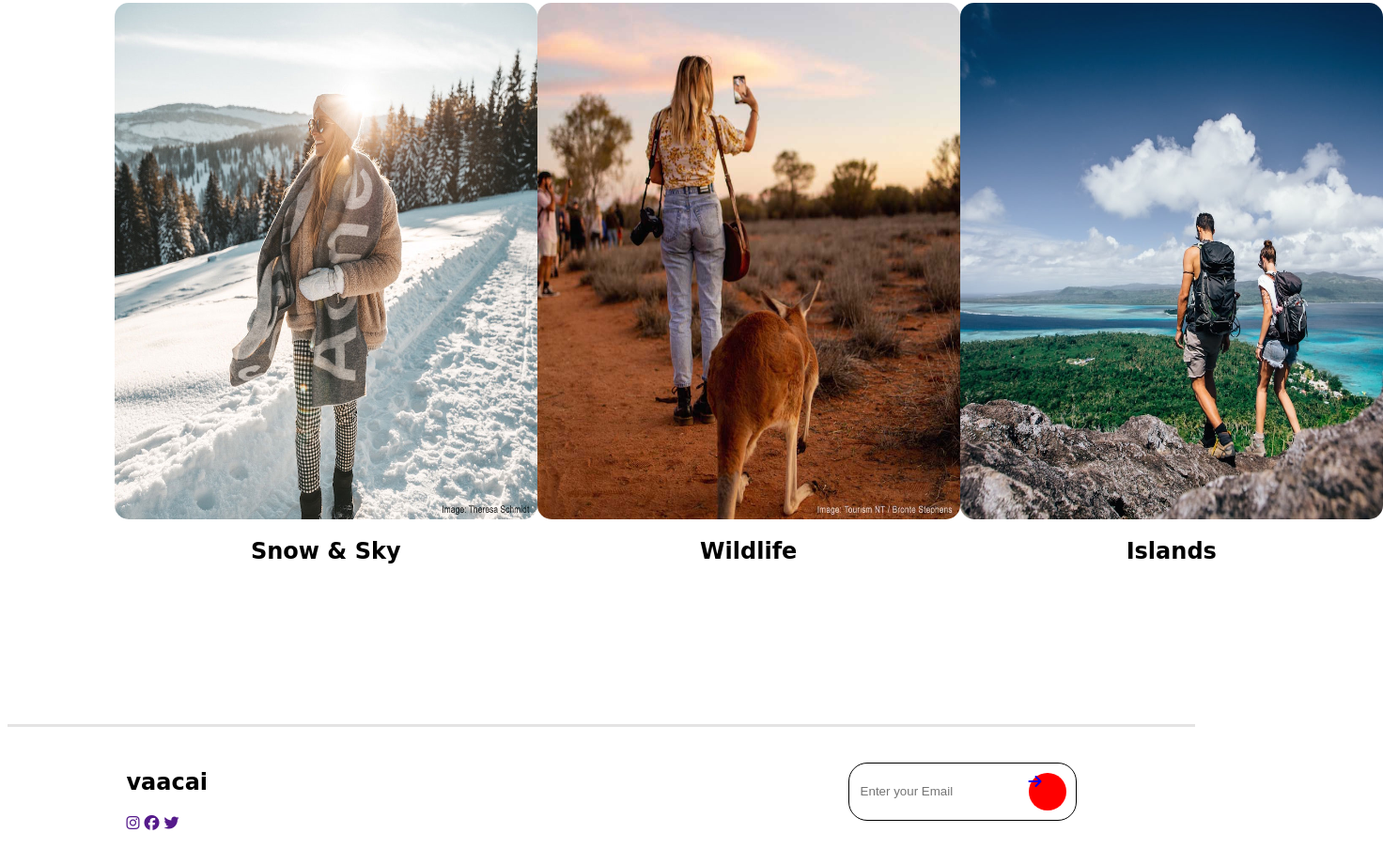
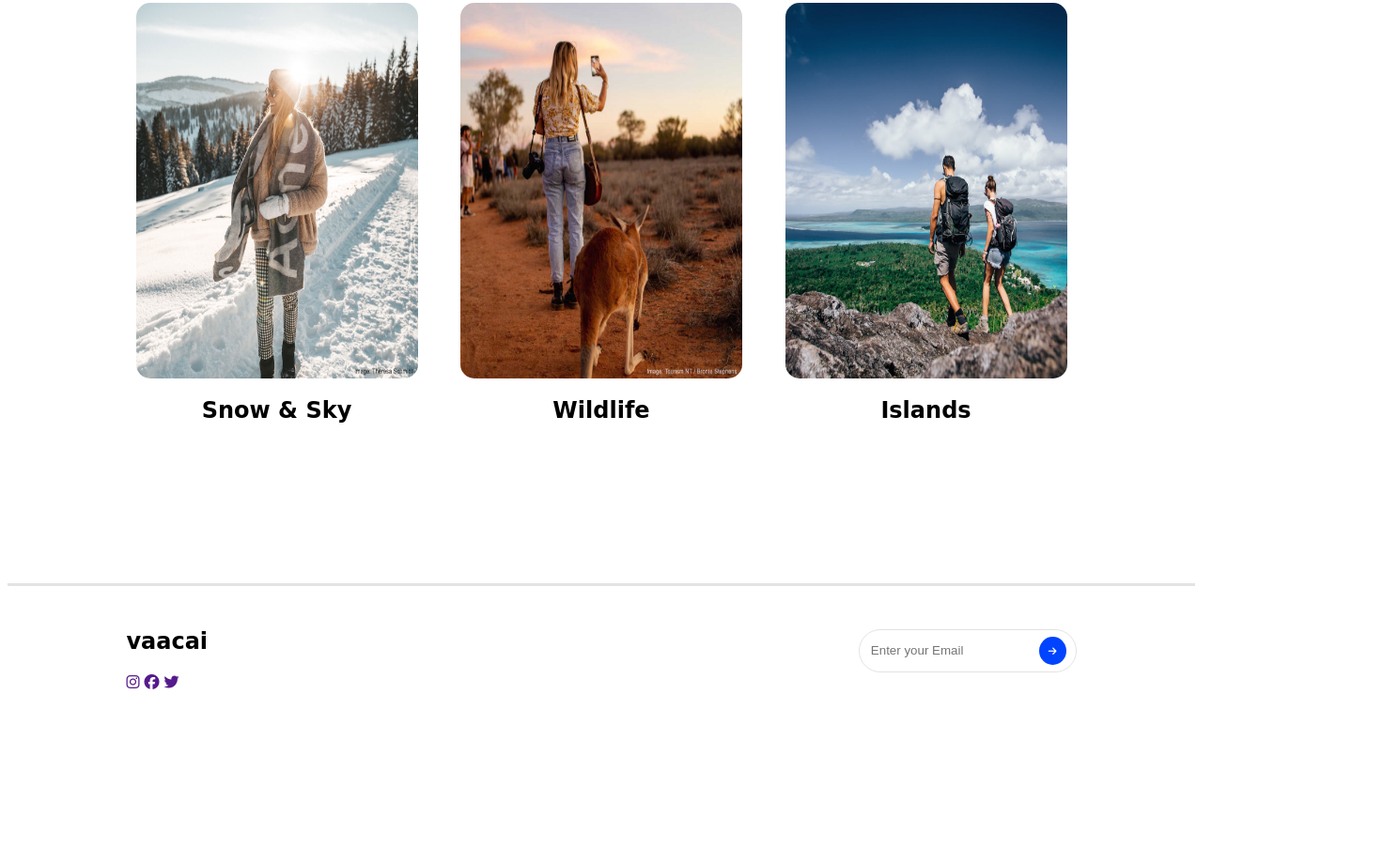
Before and after one commit to axelhrz/vaacai, a plain HTML site: page index.html in a window 1280 px wide. Shown: the part 1598-2518 px from the top of the page at 94% size, 1472 px wide, since content can reach past the window. After the commit the page ends 2368 px from the top, so only its background shows below. Drawn offline with nearby package versions, Linux system fonts and the light colour scheme.

Commit message:
Update style.css

```diff
--- a/css/style.css
+++ b/css/style.css
@@ -246,9 +246,29 @@ body {
 
 .sec3-img {
     border-radius: 15px;
-    height: 550px;
-    width: 450px;
+    height: 400px;
+    width: 300px;
     overflow: hidden;
+}
+
+@media only screen and (max-width: 950px) {
+    .sec3-img {
+        height: 350px;
+        width: 200px;
+    }
+}
+
+@media only screen and (max-width: 750px) {
+    .sec3 {
+        display: none;
+    }
+}
+
+@media only screen and (min-width: 1500px) {
+    .sec3-img {
+        height: 450px;
+        width: 350px;
+    }
 }
 
 .sec3-card img {
@@ -280,10 +300,10 @@ body {
 }
 
 .subscribe {
-    border: 1px solid black;
-    padding: 10px 10px 10px 10px;
+    border: 1px solid rgb(228, 227, 227);
+    padding: 7px 10px 7px 10px;
     align-self: center;
-    border-radius: 20px;
+    border-radius: 25px;
     display: flex;
 }
 
@@ -292,9 +312,10 @@ body {
     border: none;
 }
 
-.subscribe-btn {
-    width: 40px;
-    height: 40px;
+.subscribe i {
+    color: white;
     border-radius: 50%;
-    background: red;
+    padding: 10px;
+    background: rgb(0, 68, 255);
+    font-size: 10px;
 }
```
